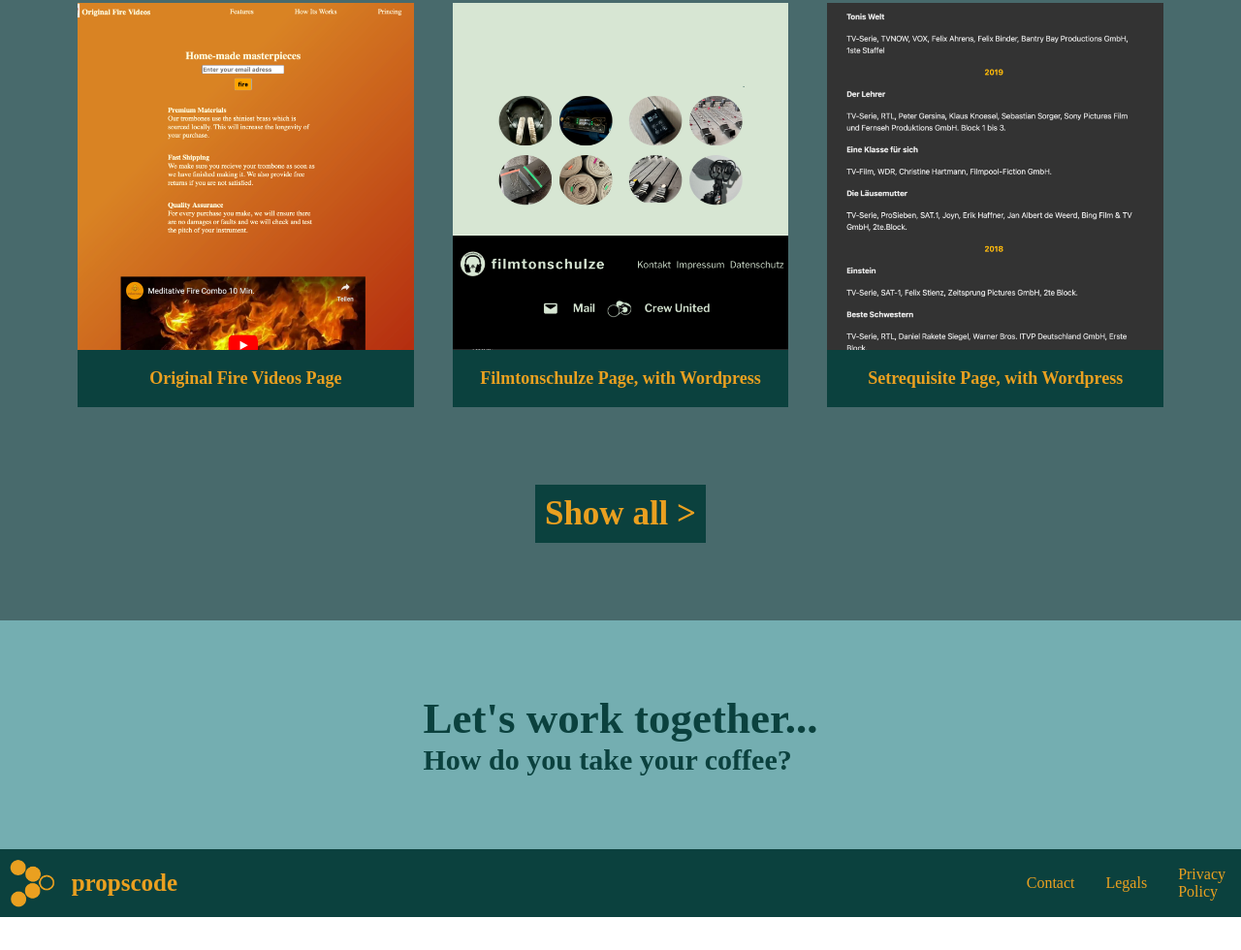
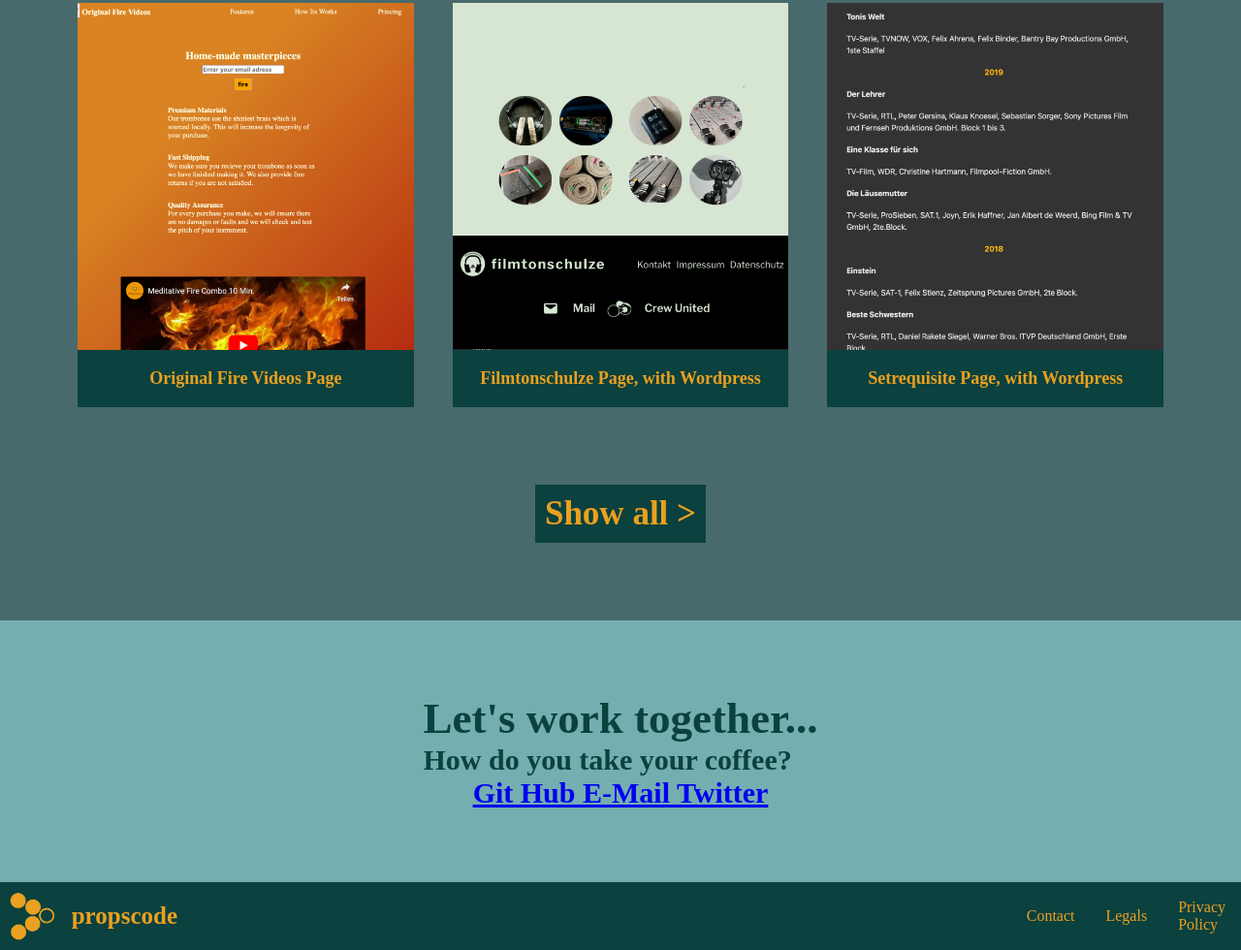
Before and after one commit to MariaRiosNavarro/personalPortfoliofreeCodeCamp, a plain HTML site: page index.html in a window 1280 px wide. Shown: the part 1404-2384 px from the top of the page at 97% size. Before the commit the page ends 2350 px from the top, so only its background shows below. Drawn offline with Linux system fonts and the light colour scheme.

Commit message:
Add flex direction to column

```diff
--- a/index.html
+++ b/index.html
@@ -96,12 +96,15 @@
             <div class="contact-links">
                 <a id="profile-link" href="https://github.com/MariaRiosNavarro" target="_blank" class="btn contact-details">
                     <i class="fab fa-github"></i>
+                    Git Hub
                 </a>
                 <a href="mailto:info@propscode.com" target="_blank" class="btn contact-details">
                     <i class="fab fa-at"></i>
+                    E-Mail
                 </a>
                 <a href="https://twitter.com/roteslachen" target="_blank" class="btn contact-details">
                     <i class="fab fa-twitter"></i>
+                    Twitter
                 </a>
 
             </div>
--- a/styles.css
+++ b/styles.css
@@ -181,12 +181,16 @@ body, html{
 #contact {
     display: flex;
     justify-content: center;
+    flex-direction: column;
+    align-items: center;
     background-color: var(--backgroundColor2);
     color: var(--secundaryColor);
     font-size: 30px;
     font-weight: bold;
     padding: 75px;
 }
+
+
 
 
 
```
